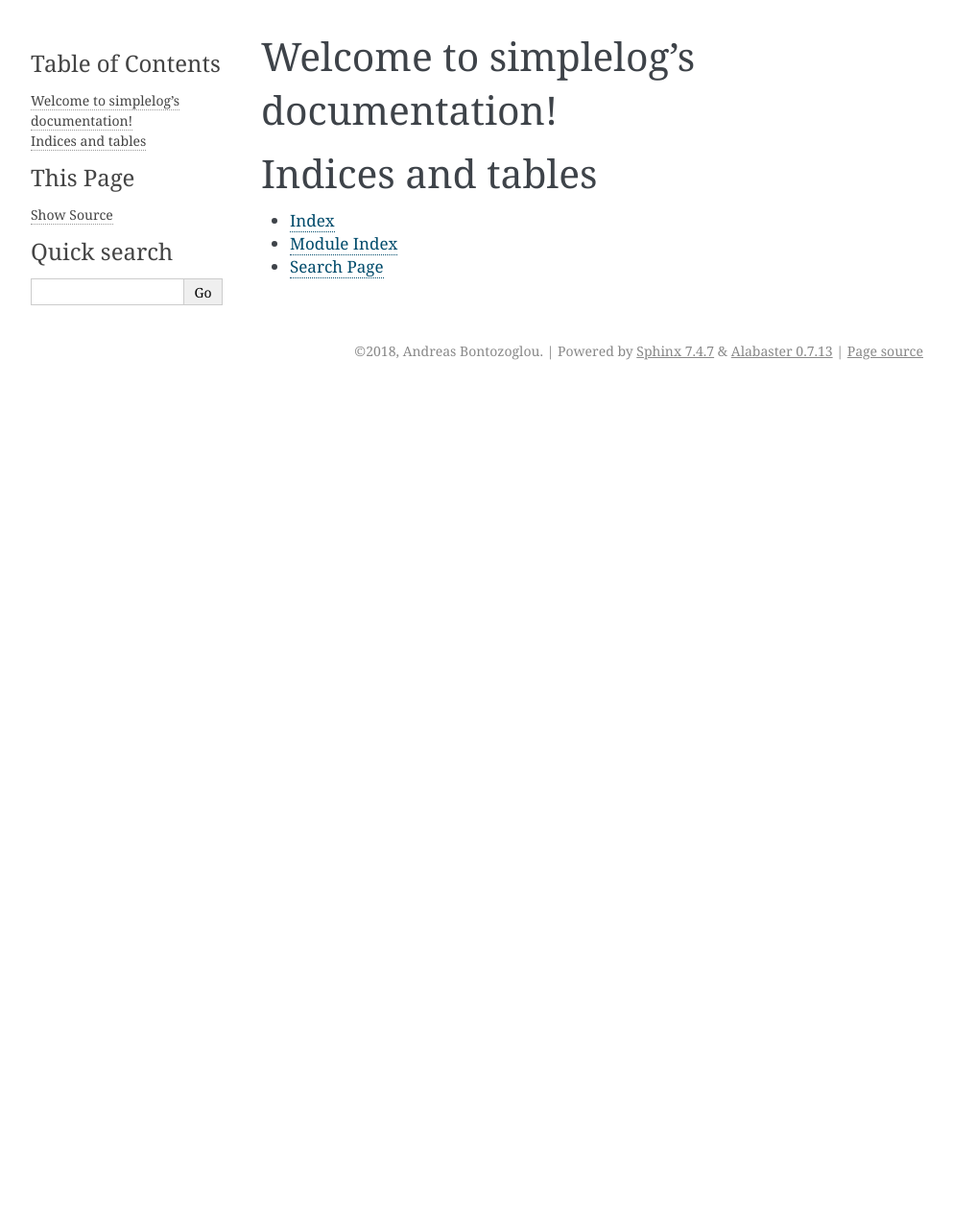
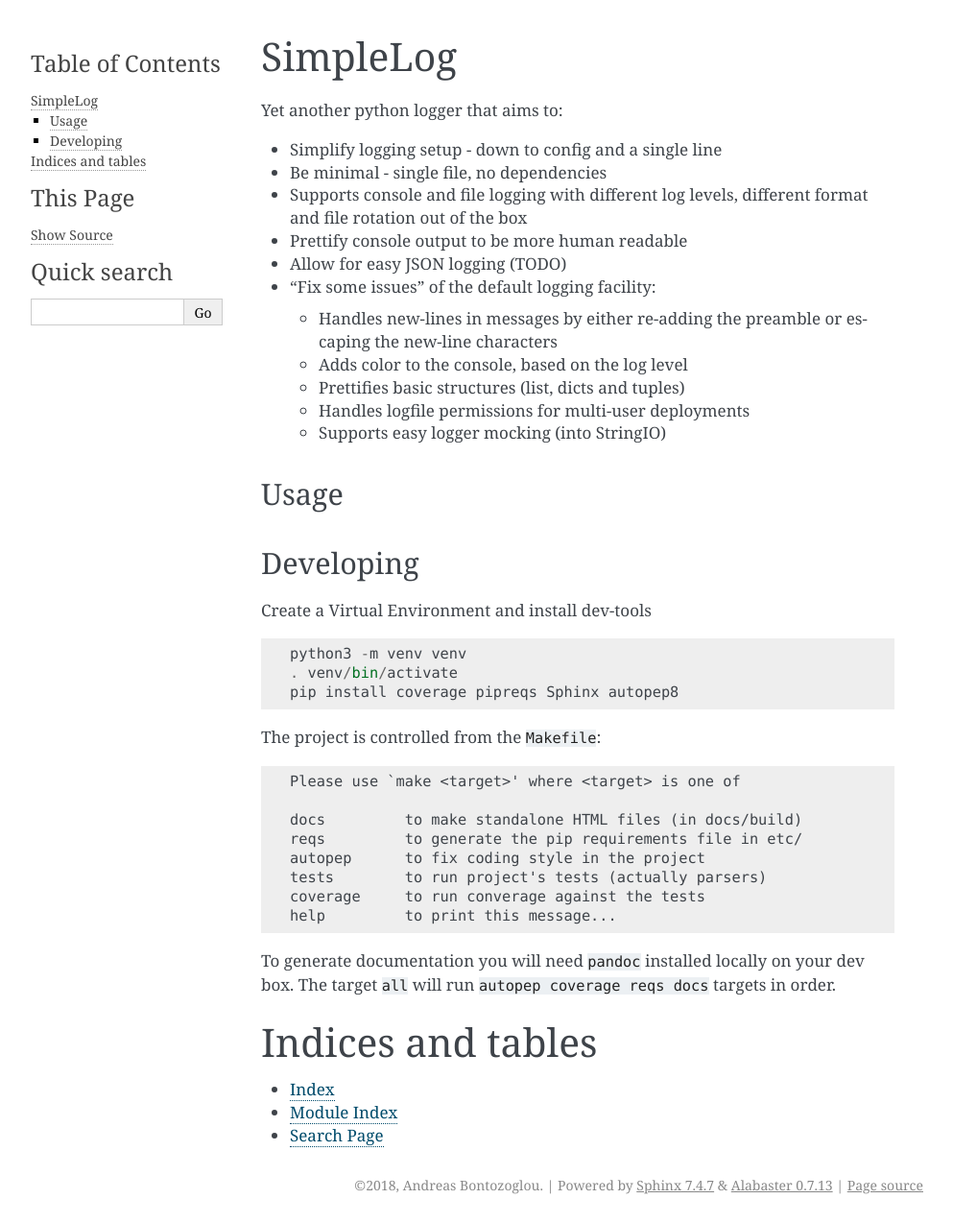
Before and after one commit to urban-1/lazylog, a Sphinx documentation site: the page built from docs/source/index.rst, in a window 1280 px wide. Shown: the whole page at 96% size, without its empty margins (148-1141 px from the left). Built offline with Sphinx 7.4.7, drawn with Linux system fonts in a browser that asks for light colours; the version number could not be read and is left out; before the commit the page ends 900 px from its top, so only the background shows below that.

Commit message:
[docs] Writting a proper readme...

```diff
--- /dev/null
+++ b/docs/source/README.rst
@@ -0,0 +1,50 @@
+SimpleLog
+=========
+
+Yet another python logger that aims to:
+
+-  Simplify logging setup - down to config and a single line
+-  Be minimal - single file, no dependencies
+-  Supports console and file logging with different log levels,
+   different format and file rotation out of the box
+-  Prettify console output to be more human readable
+-  Allow for easy JSON logging (TODO)
+-  "Fix some issues" of the default logging facility:
+
+   -  Handles new-lines in messages by either re-adding the preamble or
+      escaping the new-line characters
+   -  Adds color to the console, based on the log level
+   -  Prettifies basic structures (list, dicts and tuples)
+   -  Handles logfile permissions for multi-user deployments
+   -  Supports easy logger mocking (into StringIO)
+
+Usage
+-----
+
+Developing
+----------
+
+Create a Virtual Environment and install dev-tools
+
+::
+
+    python3 -m venv venv
+    . venv/bin/activate
+    pip install coverage pipreqs Sphinx autopep8
+
+The project is controlled from the ``Makefile``:
+
+::
+
+    Please use `make <target>' where <target> is one of
+
+    docs         to make standalone HTML files (in docs/build)
+    reqs         to generate the pip requirements file in etc/
+    autopep      to fix coding style in the project
+    tests        to run project's tests (actually parsers)
+    coverage     to run converage against the tests
+    help         to print this message...
+
+To generate documentation you will need ``pandoc`` installed locally on
+your dev box. The target ``all`` will run ``autopep coverage reqs docs``
+targets in order.
--- a/docs/source/conf.py
+++ b/docs/source/conf.py
@@ -16,7 +16,7 @@
 # import sys
 # sys.path.insert(0, os.path.abspath('.'))
 
-from subprocess import call, PIPE
+from subprocess import check_output, PIPE
 import sys
 import os
 
@@ -33,13 +33,14 @@ project = 'simplelog'
 copyright = '2018, Andreas Bontozoglou'
 author = 'Andreas Bontozoglou'
 
-out = call(["git", "describe", "--always"], stdout=PIPE)
-print(out)
+# Get the version
+out = check_output(["git", "describe", "--always"]).strip().decode("ascii")
+
 
 # The short X.Y version
-version = ''
+version = out
 # The full version, including alpha/beta/rc tags
-release = ''
+release = out
 
 
 # -- General configuration ---------------------------------------------------
@@ -54,6 +55,7 @@ release = ''
 extensions = [
     'sphinx.ext.autodoc',
     'sphinx.ext.viewcode',
+    'sphinx.ext.coverage',
     'sphinx.ext.githubpages',
 ]
 
--- a/docs/source/index.rst
+++ b/docs/source/index.rst
@@ -3,13 +3,12 @@
    You can adapt this file completely to your liking, but it should at least
    contain the root `toctree` directive.
 
-Welcome to simplelog's documentation!
-=====================================
 
 .. toctree::
    :maxdepth: 2
    :caption: Contents:
 
+.. include:: README.rst
 
 
 Indices and tables
```
Also changed, not shown: README.md (+58 -7 lines), simplelog/__init__.py (+40 -31 lines), examples/images/console-defaults.png (added), 2 other files.
